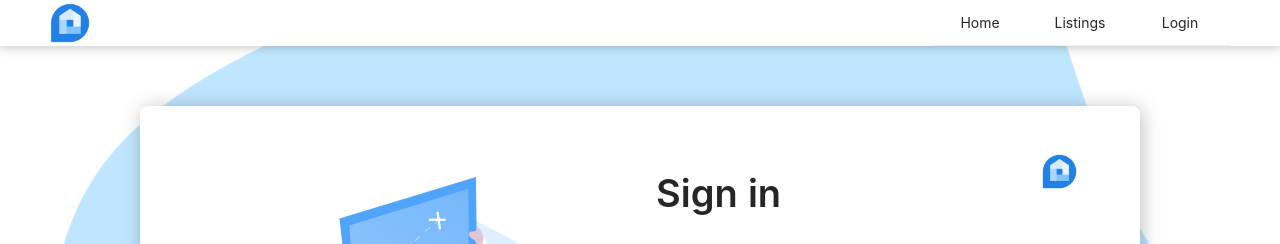
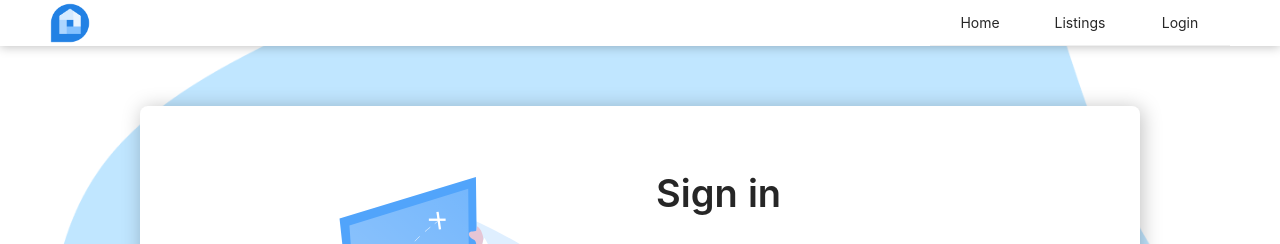
Before and after one commit to intern-house/intern.house, a React (Create React App) app: page /signin in a window 1280 px wide. Shown: the top 244 px of the page. Built offline with nearby package versions, Linux system fonts and the light colour scheme.

Commit message:
Removed logo from container

```diff
--- a/src/containers/Login/Sign-In/sign-in.jsx
+++ b/src/containers/Login/Sign-In/sign-in.jsx
@@ -3,14 +3,12 @@ import { Row, Col, Space, Typography, Form, Input, Checkbox } from 'antd';
 import {
 	Container,
 	StyledButton,
-	LogoImg,
 	HeroImg,
 	SocialImg,
 	Background,
 } from './styles';
 import { Link } from 'react-router-dom';
 
-import Logo from '../../../assets/img/Logo.png';
 import HeroImage from '../../../assets/svg/Login/Sign-In/Hero-Image.svg';
 import Facebook from '../../../assets/svg/Login/Sign-In/Facebook.svg';
 import Google from '../../../assets/svg/Login/Sign-In/Google.svg';
@@ -38,7 +36,6 @@ const SignInContainer = () => {
 
 					<Col xs={24} md={12} className={'p-xs-1 p-md-3'}>
 						<Title className={'mb-5'}>Sign in</Title>
-						<LogoImg src={Logo} />
 
 						<Form layout={'vertical'} form={form} onFinish={onFinish}>
 							<Form.Item
--- a/src/containers/Login/Sign-In/styles.js
+++ b/src/containers/Login/Sign-In/styles.js
@@ -19,14 +19,6 @@ export const Container = styled.div`
 export const StyledButton = styled(Button)`
 	min-width: 110px;
 	border-radius: 5px;
-`;
-
-export const LogoImg = styled.img`
-	position: absolute;
-	top: 0;
-	right: 15px;
-	width: 35px;
-	height: 35px;
 `;
 
 export const HeroImg = styled.img`
```
